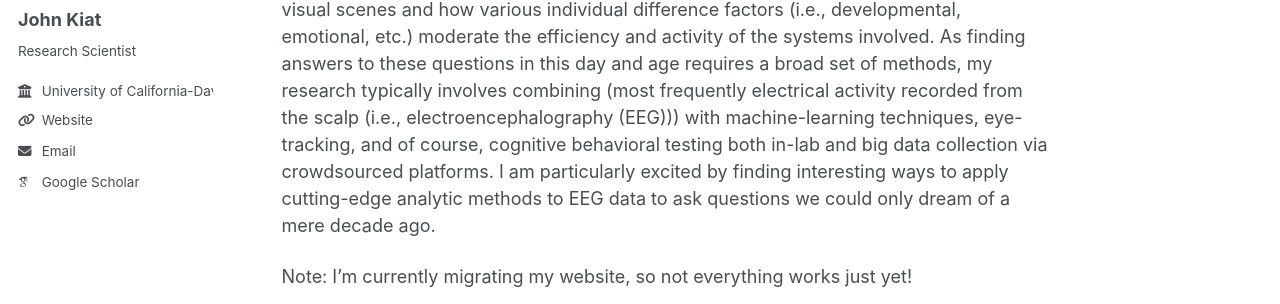
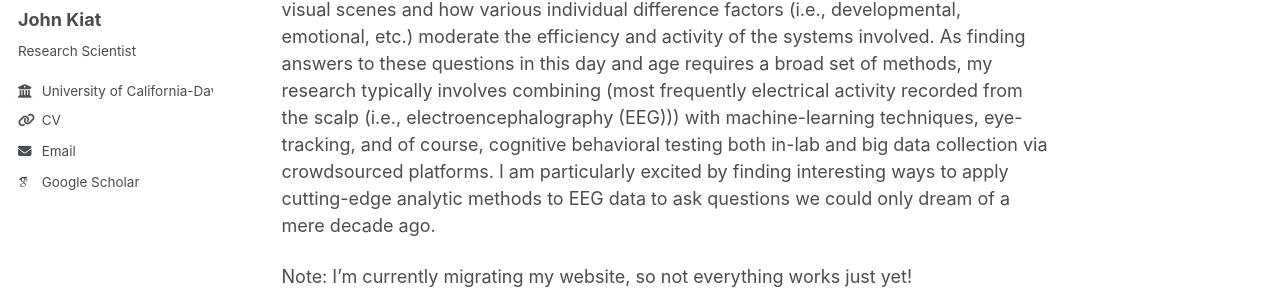
Before and after one commit to Johnkiat/johnkiat.github.io, a Jekyll site: the page built from _pages/about.md, in a window 1280 px wide. Shown: the part 282-586 px from the top of the page. Built offline with Jekyll 4.4.1, drawn with Linux system fonts in a browser that asks for light colours; some web fonts are replaced.

Commit message:
Update author-profile.html

```diff
--- a/_includes/author-profile.html
+++ b/_includes/author-profile.html
@@ -31,7 +31,7 @@
         <li class="author__desktop"><i class="fas fa-fw fa-building-columns icon-pad-right" aria-hidden="true"></i>{{ author.employer }}</li>
       {% endif %}
       {% if author.CV %}
-        <li><a href="{{ author.CV }}" target="_blank"><i class="fas fa-fw fa-link icon-pad-right" aria-hidden="true"></i>{{ site.data.ui-text[site.locale].website_label | default: "CV" }}</a></li>
+        <li><a href="{{ author.CV }}" target="_blank"><i class="fas fa-fw fa-link icon-pad-right" aria-hidden="true"></i>{{ site.data.ui-text[site.locale].cv_label | default: "CV" }}</a></li>
       {% endif %}
       {% if author.email %}
         <li><a href="mailto:{{ author.email }}"><i class="fas fa-fw fa-envelope icon-pad-right" aria-hidden="true"></i>{{ site.data.ui-text[site.locale].email_label | default: "Jekiat@ucdavis.edu" }}</a></li>
```
